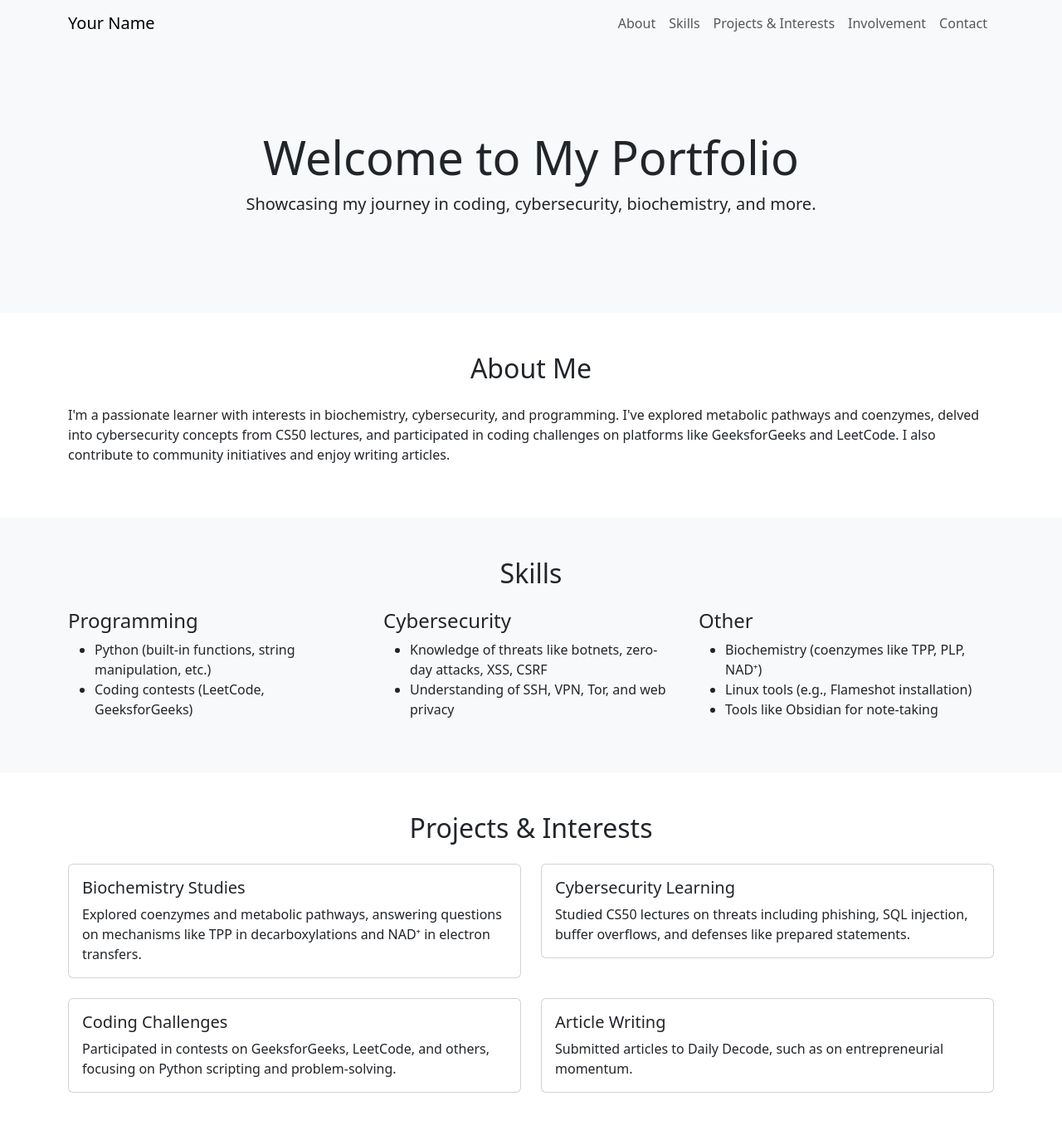
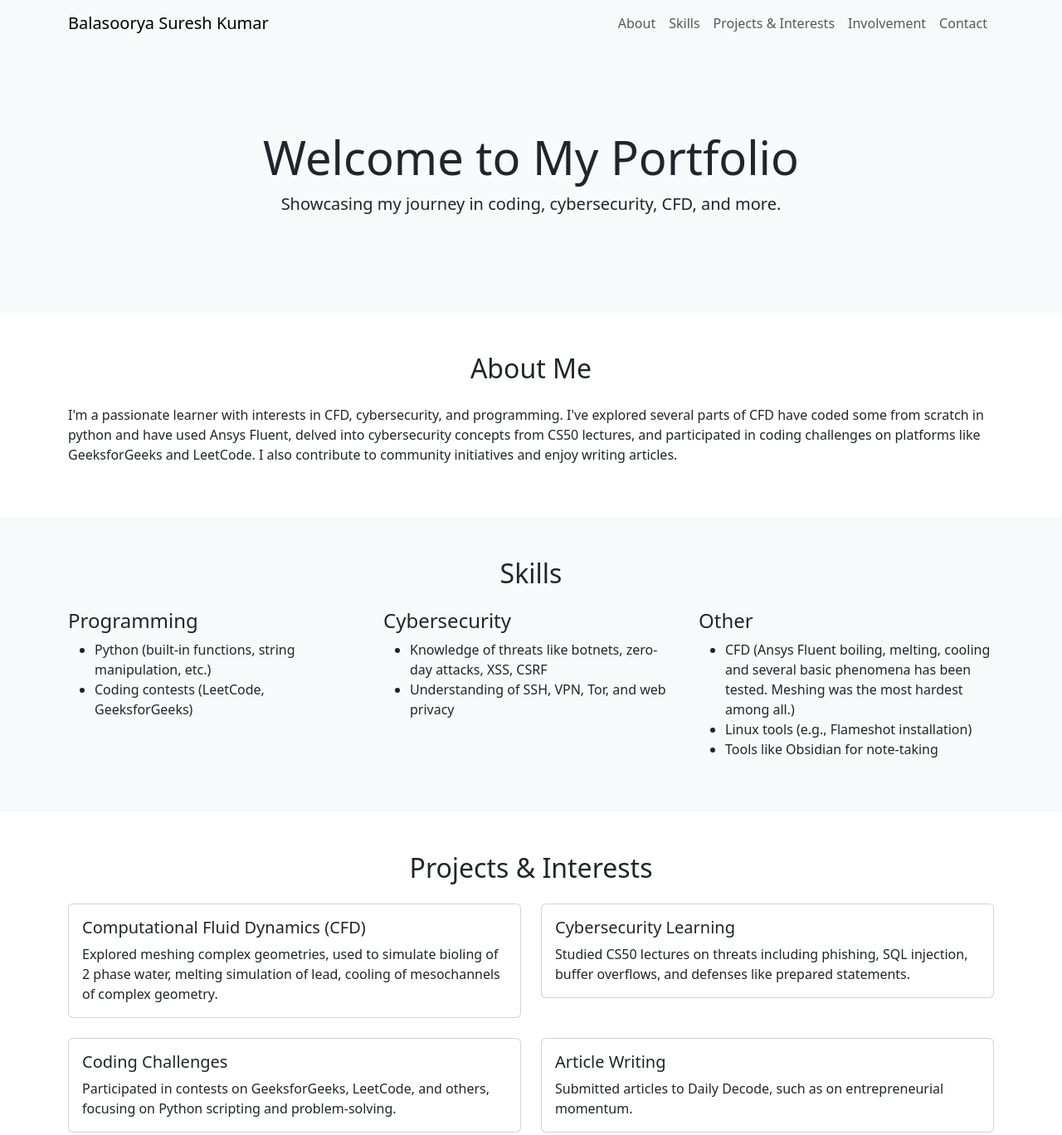
Before and after one commit to BalasooryaSuresh/Freelance-Web-Development, a plain HTML site: page index.html in a window 1280 px wide. Shown: the top 1368 px of the page at 83% size. Drawn offline with nearby package versions, Linux system fonts and the light colour scheme.

Commit message:
Update index.html

```diff
--- a/index.html
+++ b/index.html
@@ -3,7 +3,7 @@
 <head>
     <meta charset="UTF-8">
     <meta name="viewport" content="width=device-width, initial-scale=1.0">
-    <title>Your Portfolio</title>
+    <title>My Portfolio</title>
     <!-- Bootstrap CSS CDN -->
     <link href="https://cdn.jsdelivr.net/npm/bootstrap@5.3.3/dist/css/bootstrap.min.css" rel="stylesheet" integrity="sha384-QWTKZyjpPEjISv5WaRU9OFeRpok6YctnYmDr5pNlyT2bRjXh0JMhjY6hW+ALEwIH" crossorigin="anonymous">
     <!-- Custom CSS -->
@@ -22,7 +22,7 @@
     <!-- Navbar -->
     <nav class="navbar navbar-expand-lg navbar-light bg-light fixed-top">
         <div class="container">
-            <a class="navbar-brand" href="#">Your Name</a>
+            <a class="navbar-brand" href="#">Balasoorya Suresh Kumar</a>
             <button class="navbar-toggler" type="button" data-bs-toggle="collapse" data-bs-target="#navbarNav" aria-controls="navbarNav" aria-expanded="false" aria-label="Toggle navigation">
                 <span class="navbar-toggler-icon"></span>
             </button>
@@ -42,7 +42,7 @@
     <section class="hero text-center">
         <div class="container">
             <h1 class="display-4">Welcome to My Portfolio</h1>
-            <p class="lead">Showcasing my journey in coding, cybersecurity, biochemistry, and more.</p>
+            <p class="lead">Showcasing my journey in coding, cybersecurity, CFD, and more.</p>
         </div>
     </section>
 
@@ -50,7 +50,7 @@
     <section id="about" class="py-5">
         <div class="container">
             <h2 class="text-center mb-4">About Me</h2>
-            <p>I'm a passionate learner with interests in biochemistry, cybersecurity, and programming. I've explored metabolic pathways and coenzymes, delved into cybersecurity concepts from CS50 lectures, and participated in coding challenges on platforms like GeeksforGeeks and LeetCode. I also contribute to community initiatives and enjoy writing articles.</p>
+            <p>I'm a passionate learner with interests in CFD, cybersecurity, and programming. I've explored several parts of CFD have coded some from scratch in python and have used Ansys Fluent, delved into cybersecurity concepts from CS50 lectures, and participated in coding challenges on platforms like GeeksforGeeks and LeetCode. I also contribute to community initiatives and enjoy writing articles.</p>
         </div>
     </section>
 
@@ -76,7 +76,7 @@
                 <div class="col-md-4">
                     <h4>Other</h4>
                     <ul>
-                        <li>Biochemistry (coenzymes like TPP, PLP, NAD⁺)</li>
+                        <li>CFD (Ansys Fluent boiling, melting, cooling and several basic phenomena has been tested. Meshing was the most hardest among all.)</li>
                         <li>Linux tools (e.g., Flameshot installation)</li>
                         <li>Tools like Obsidian for note-taking</li>
                     </ul>
@@ -93,8 +93,8 @@
                 <div class="col-md-6 mb-4">
                     <div class="card">
                         <div class="card-body">
-                            <h5 class="card-title">Biochemistry Studies</h5>
-                            <p class="card-text">Explored coenzymes and metabolic pathways, answering questions on mechanisms like TPP in decarboxylations and NAD⁺ in electron transfers.</p>
+                            <h5 class="card-title">Computational Fluid Dynamics (CFD)</h5>
+                            <p class="card-text">Explored meshing complex geometries, used to simulate bioling of 2 phase water, melting simulation of lead, cooling of mesochannels of complex geometry.</p>
                         </div>
                     </div>
                 </div>
@@ -158,7 +158,7 @@
 
     <!-- Footer -->
     <footer class="bg-dark text-white text-center py-3">
-        <p>&copy; 2025 Your Name. All rights reserved.</p>
+        <p>&copy; 2025 Balasoorya. All rights reserved.</p>
     </footer>
 
     <!-- Bootstrap JS CDN -->
```
